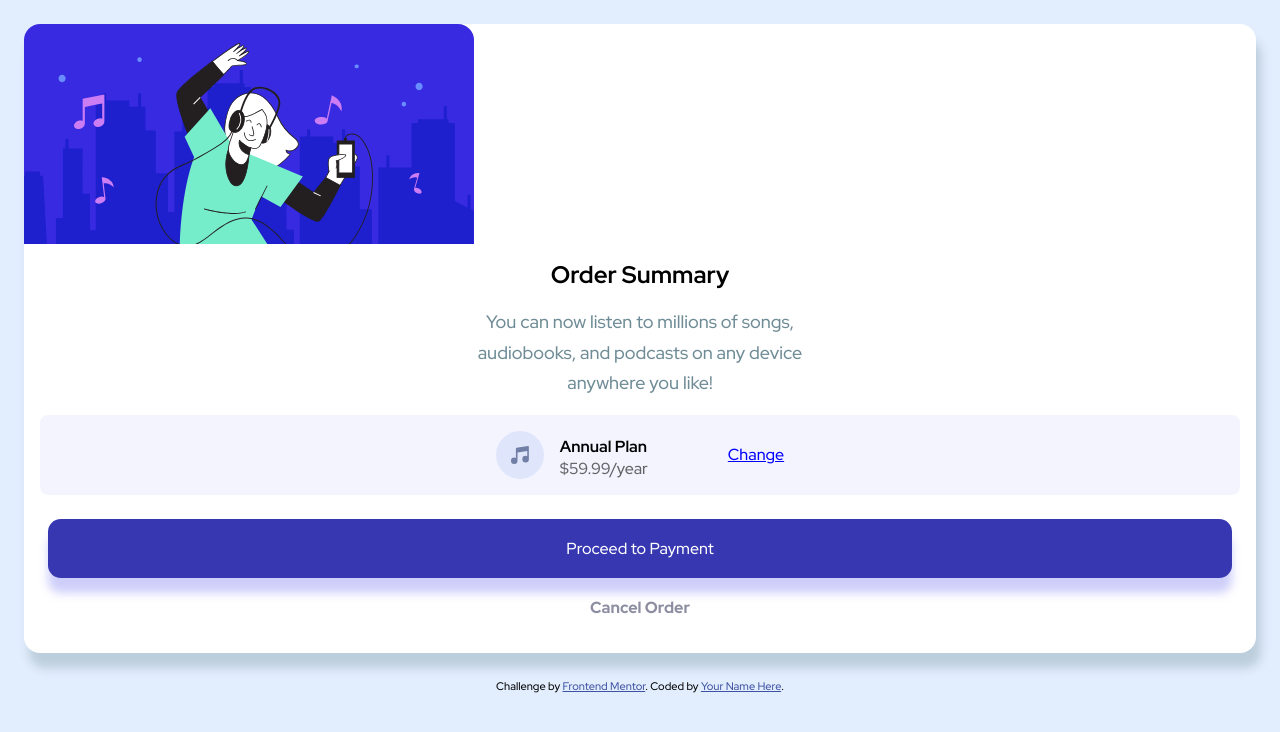
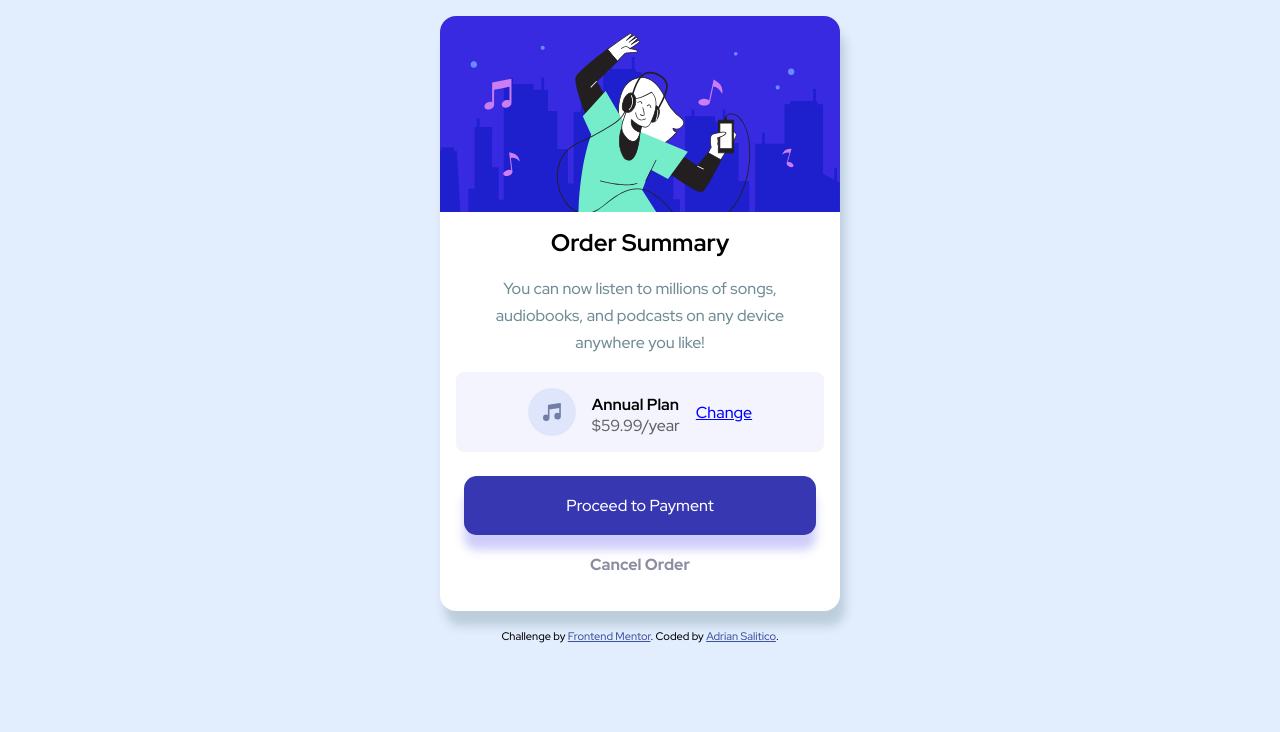
Before and after one commit to Frogerall/order-summary-component, a plain HTML site: page index.html in a window 1280 px wide. Drawn offline with Linux system fonts and the light colour scheme.

Commit message:
added desktop design

```diff
--- a/index.html
+++ b/index.html
@@ -47,7 +47,7 @@
 
  <div class="attribution">
   Challenge by <a href="https://www.frontendmentor.io?ref=challenge" target="_blank">Frontend Mentor</a>.
-  Coded by <a href="#">Your Name Here</a>.
+  Coded by <a href="#">Adrian Salitico</a>.
  </div>
 </body>
 
--- a/style.scss
+++ b/style.scss
@@ -16,10 +16,14 @@ img {
  border-radius: 1rem 1rem 0 0;
 }
 .container {
- margin: 1.5rem;
+ margin: 2rem;
  border-radius: 1rem;
  background-color: white;
  box-shadow: 5px 15px 10px rgba(85, 121, 133, 0.267);
+ @media (min-width: 600px) {
+  max-width: 25rem;
+  margin: 1rem auto;
+ }
 }
 h1 {
  font-size: 1.5rem;
@@ -28,8 +32,8 @@ h1 {
 }
 p {
  text-align: center;
- font-size: 18px;
- width: 30ch;
+ font-size: 16px;
+ max-width: 30ch;
  margin: 0 auto;
  color: rgb(111, 140, 150);
 }
@@ -41,6 +45,7 @@ p {
  background-color: rgba(85, 85, 243, 0.062);
  margin: 1rem;
  border-radius: 0.5rem;
+ max-width: 100%;
  a {
   color: blue;
  }
@@ -50,8 +55,8 @@ span {
  flex-direction: column;
  line-height: 1;
  color: rgba(58, 57, 57, 0.781);
- margin-left: 1rem;
- margin-right: 5rem;
+ padding-left: 1rem;
+ padding-right: 1rem;
  strong {
   color: black;
  }
```
Also changed, not shown: css/style.css, images/order-desktop.jpeg (added), images/order-mobile.jpeg (added), 2 other files.
